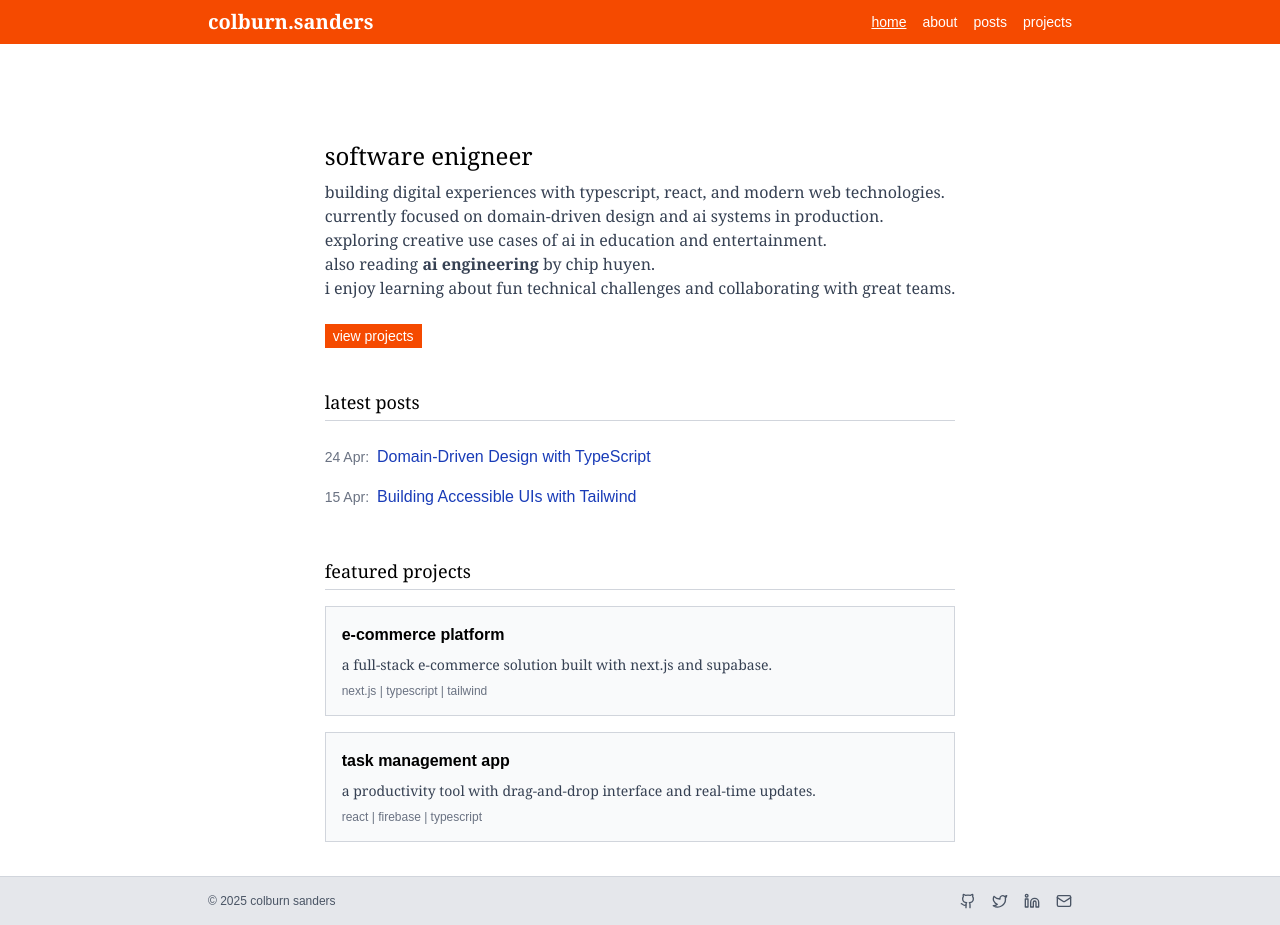
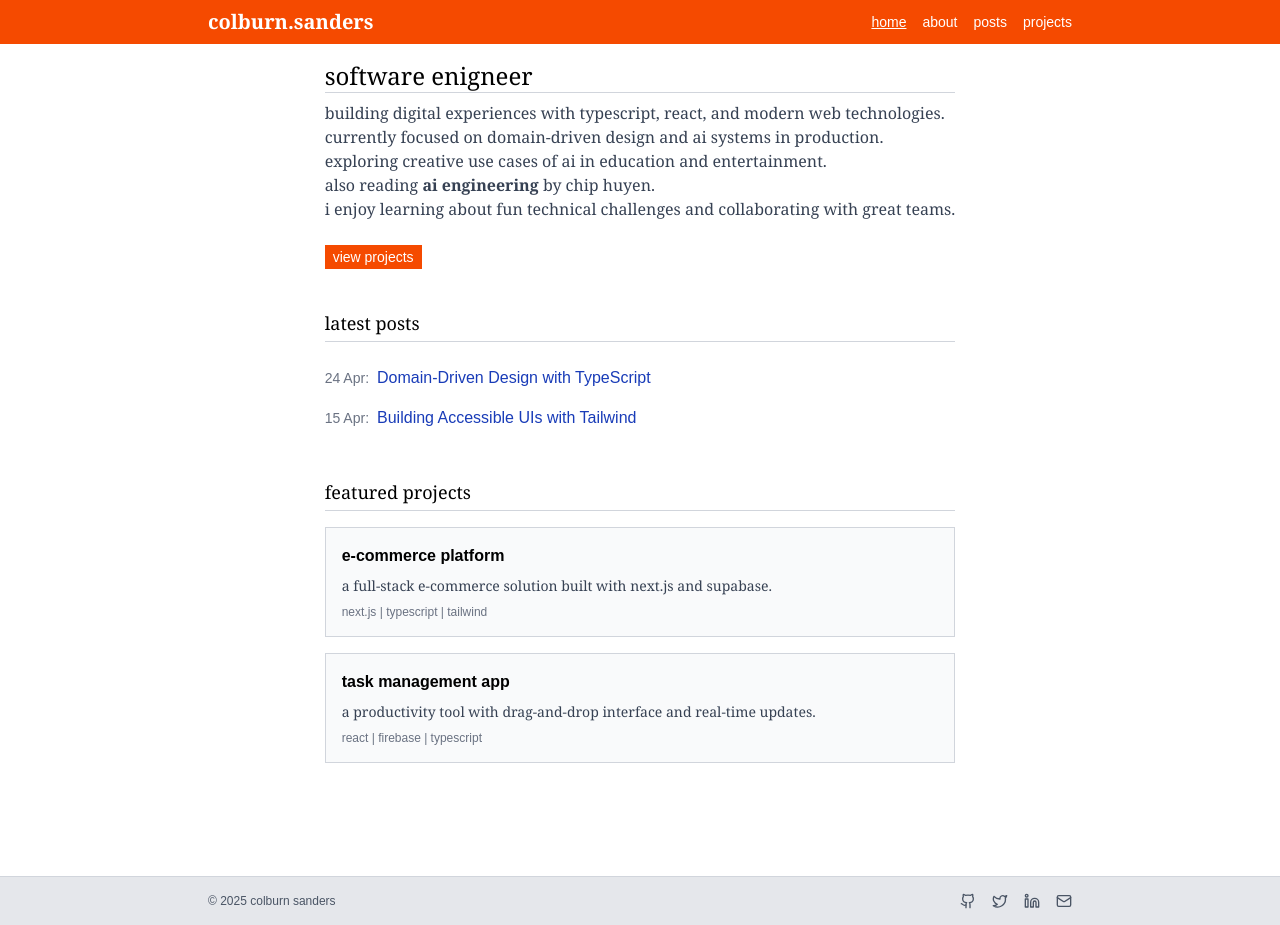
Before and after one commit to zshcole/personal, a Next.js app: page / in a window 1280 px wide. Built offline with nearby package versions, Linux system fonts and the light colour scheme.

Commit message:
consistency with landing page

```diff
--- a/app/page.tsx
+++ b/app/page.tsx
@@ -6,9 +6,9 @@ export default function Home() {
   return (
     <div className="flex flex-col min-h-screen bg-white-100 text-black">
         <>
-          <section className="mt-20 mb-10">
+          <section className="mb-10">
             <div className="mb-6">
-              <h2 className="text-2xl font-serif mb-2">software enigneer</h2>
+              <h2 className="text-2xl font-serif mb-2 border-b border-gray-300">software enigneer</h2>
               <p className="text-gray-700 font-serif">building digital experiences with typescript, react, and modern web technologies.
                 <br/> currently focused on domain-driven design and ai systems in production.
                 <br/> exploring creative use cases of ai in education and entertainment.</p>
```
